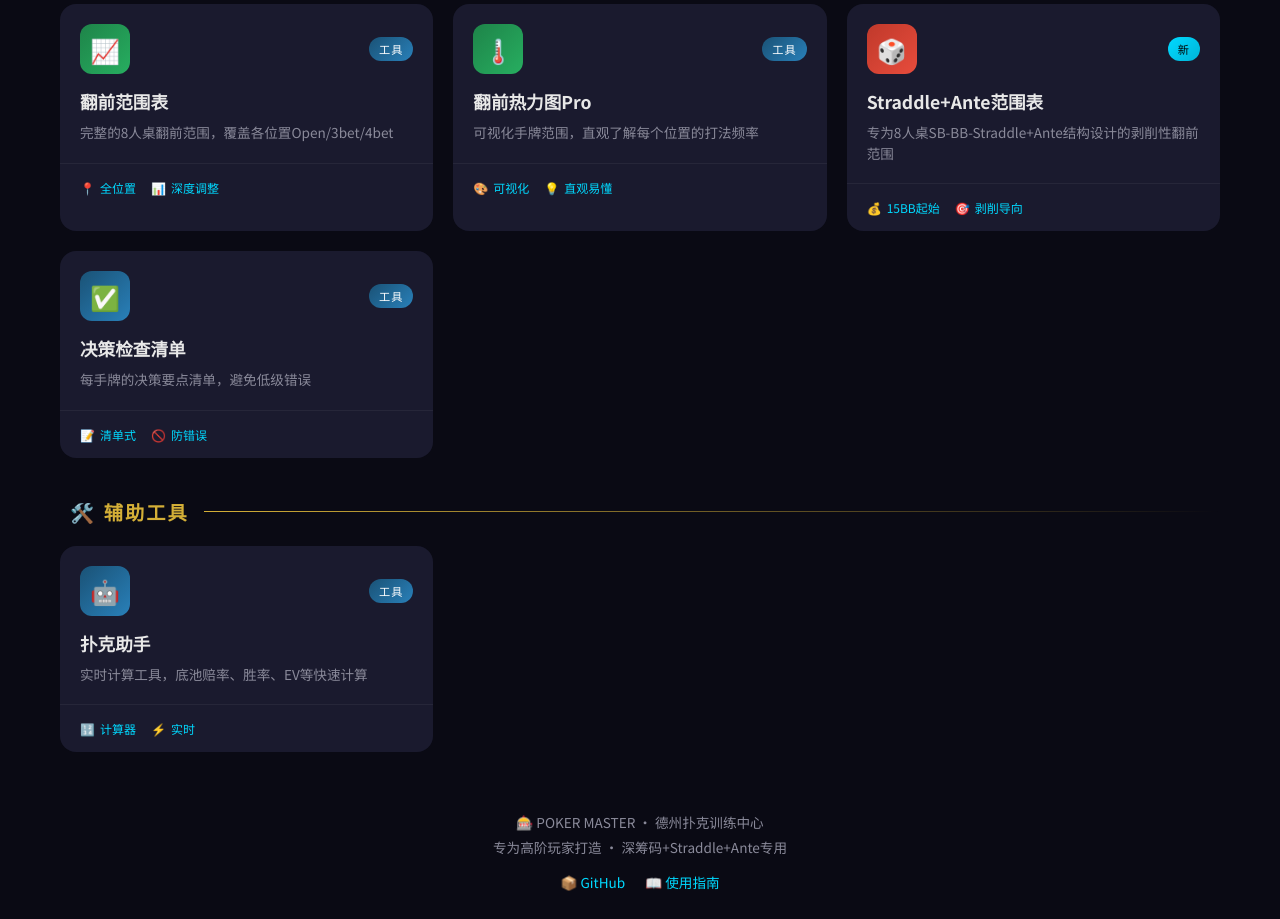
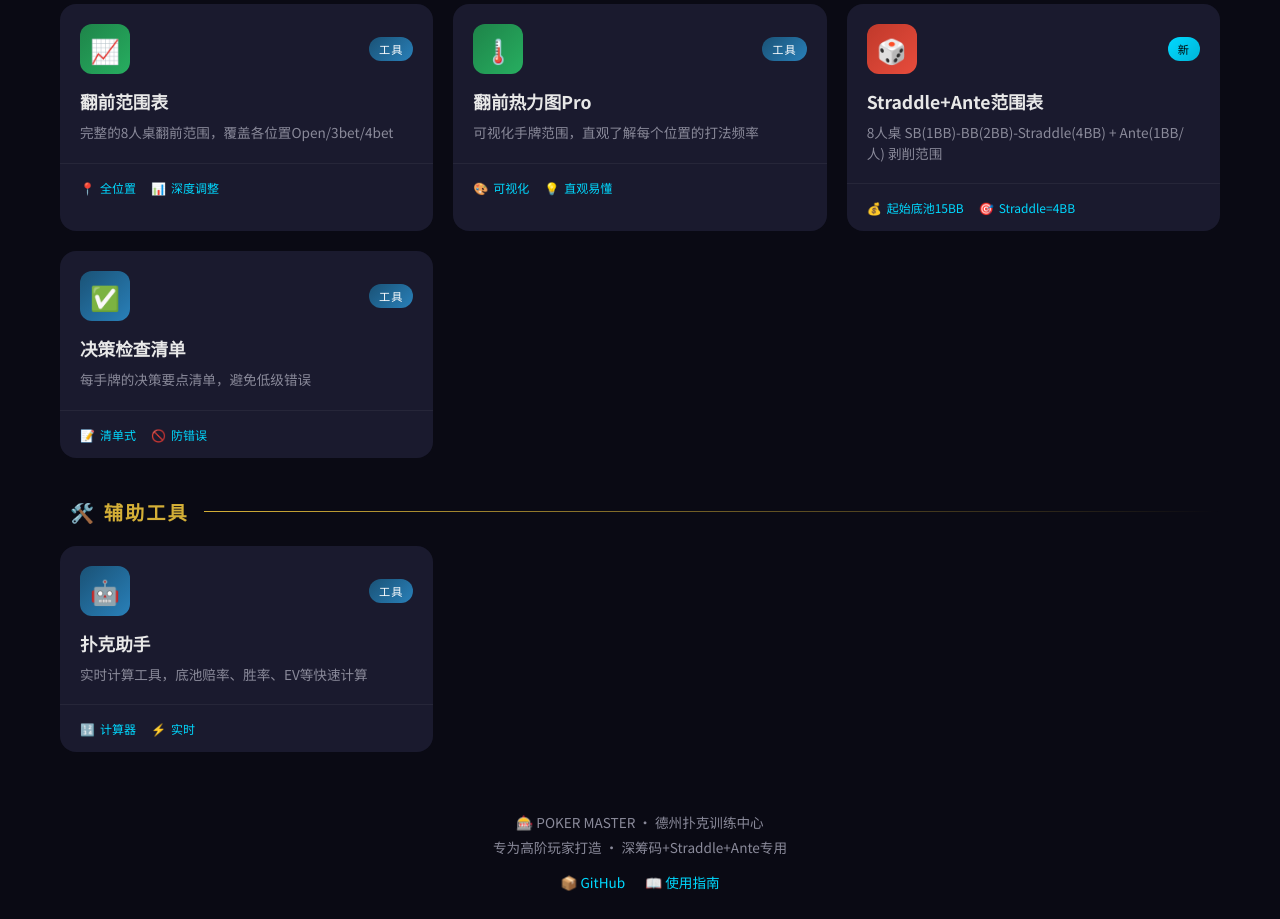
Before and after one commit to joywenxu100/poker-trainer, a plain HTML site: page index.html in a window 1280 px wide. Shown: the part 1280-2199 px from the top of the page. Drawn offline with Linux system fonts and the light colour scheme.

Commit message:
fix: 更新Straddle范围表描述，明确标注Straddle=4BB

```diff
--- a/index.html
+++ b/index.html
@@ -574,18 +574,18 @@
                 </div>
             </a>
 
-            <a href="preflop_ranges_straddle.html" class="project-card card-exploit">
+            <a href="preflop_ranges_straddle.html?v=4" class="project-card card-exploit">
                 <div class="card-header">
                     <div class="card-icon">🎲</div>
                     <span class="card-badge badge-new">新</span>
                 </div>
                 <div class="card-content">
                     <h3 class="card-title">Straddle+Ante范围表</h3>
-                    <p class="card-desc">专为8人桌SB-BB-Straddle+Ante结构设计的剥削性翻前范围</p>
+                    <p class="card-desc">8人桌 SB(1BB)-BB(2BB)-Straddle(4BB) + Ante(1BB/人) 剥削范围</p>
                 </div>
                 <div class="card-footer">
-                    <span class="card-tag">💰 <span>15BB起始</span></span>
-                    <span class="card-tag">🎯 <span>剥削导向</span></span>
+                    <span class="card-tag">💰 <span>起始底池15BB</span></span>
+                    <span class="card-tag">🎯 <span>Straddle=4BB</span></span>
                 </div>
             </a>
 
```
